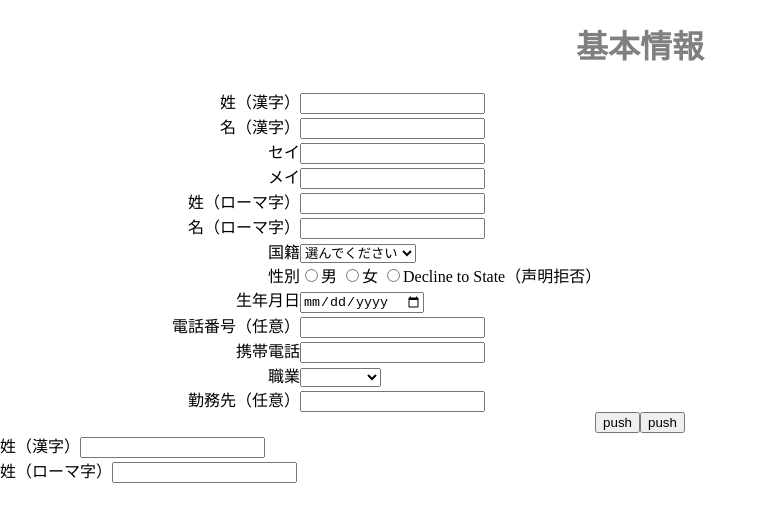
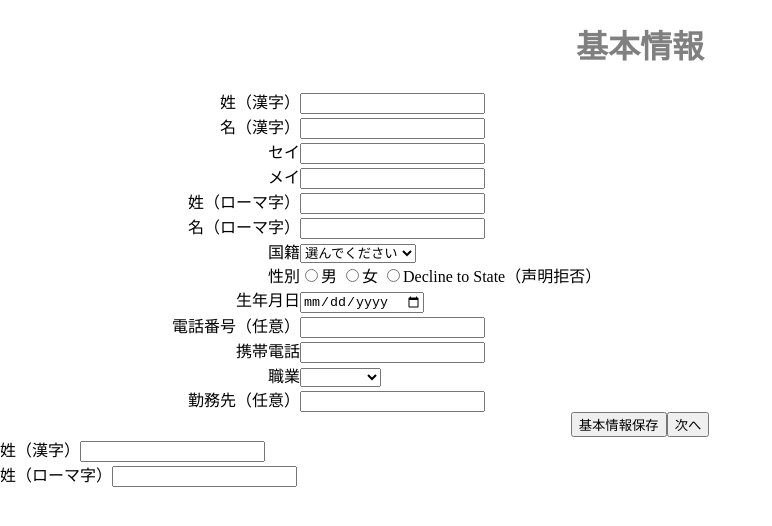
Before and after one commit to RigHakiko/20230214_SaiGaiYuShi_vue_copy_from_github02, a Vue app in the folder 20230208_01_project_vue2_cli_01/: page / in a window 1280 px wide. Shown: the top 526 px of the page, without its empty margins (0-772 px from the left). Built offline with nearby package versions, Linux system fonts and the light colour scheme.

Commit message:
改了按钮文字

```diff
--- a/20230208_01_project_vue2_cli_01/src/components/Content01.vue
+++ b/20230208_01_project_vue2_cli_01/src/components/Content01.vue
@@ -148,8 +148,8 @@
             </div>
         </div>
         <div class="buttons">
-            <input type="button" value="push" @click="add" />
-            <input type="button" value="push" @click="add2" />
+            <input type="button" value="基本情報保存" @click="add" />
+            <input type="button" value="次へ" @click="add2" />
         </div>
     </div>
 </template>
```
